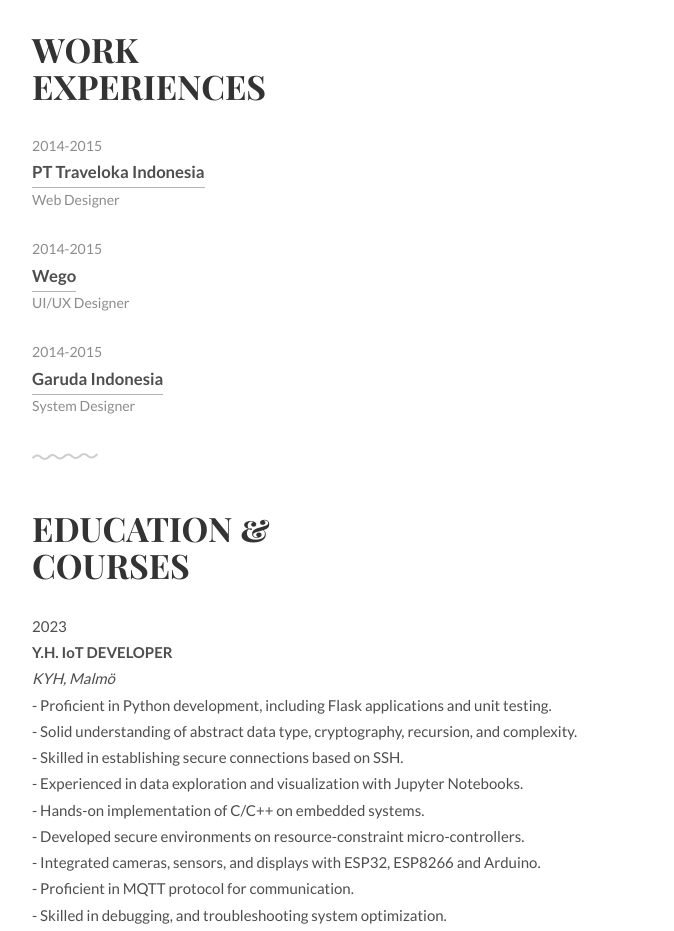
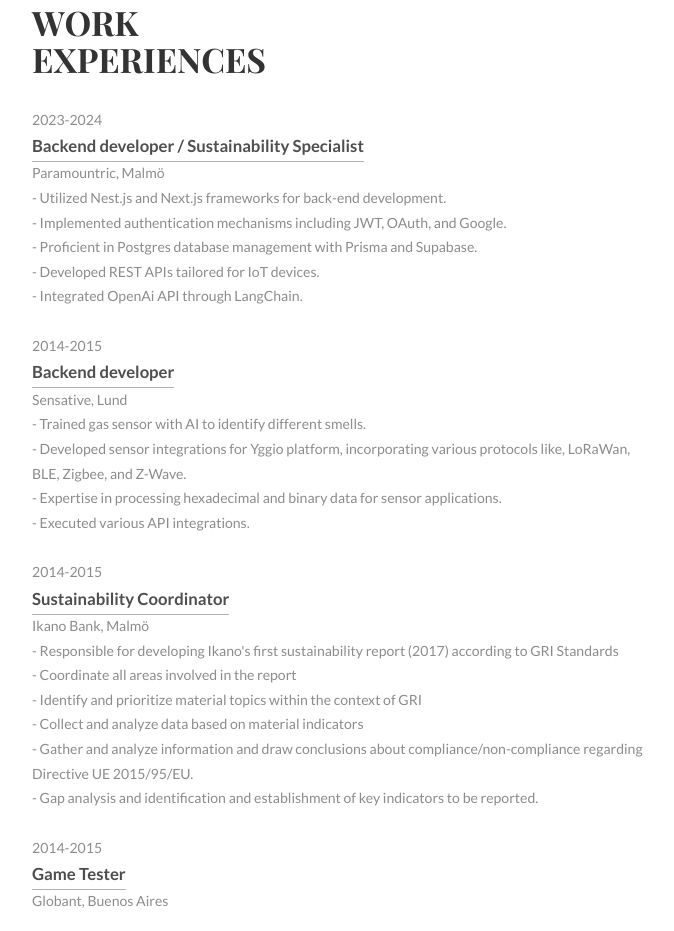
Before and after one commit to estanislao-lexicon/CV, a plain HTML site: page index.html in a window 1280 px wide. Shown: the part 678-1609 px from the top of the page, without its empty margins (297-971 px from the left). Drawn offline with Linux system fonts and the light colour scheme.

Commit message:
I am a (rullet)...

```diff
--- a/index.html
+++ b/index.html
@@ -17,7 +17,7 @@
 	<style>
 		.intro h1:before {
 			/* Edit this with your name or anything else */
-			content: 'Backgroud Title';
+			content: '';
 		}
 	</style>
 </head>
@@ -51,12 +51,12 @@
 					<img src="img/ava.jpg" alt="Avatar">
 				</div>
 				<div class="unit-80">
-					<h1>I live in<br><span id="typed"></span></h1>
+					<h1>I am a<br><span id="typed"></span></h1>
 				</div>
 				<p>
-					With a decade of experience leading sustainability projects and a recent transition into IoT development, I bring a robust technical background in C, C++, and Python.
+					With a decade of experience leading sustainability projects and a recent transition into Software development, I bring a robust technical background in C, C++, and Python.
                     My career has been built on extensive work with backend technologies, different frameworks, and micro-controllers. As part of my tasks, I wrote code for a variety of web applications and developed APIs to receive and process data from different types of sensors. I used Postman, Git, and Docker daily as part of my development tools in a Linux environment.
-                    Working as a backend developer has provided me with a strong foundation in my career, and I am excited about the opportunity to take on new challenges. I look forward to discussing my skills and experiences more during an interview.
+                    Working as a backend developer has provided me with a strong foundation in my career, and I am excited about the opportunity to take on new challenges.
 				</p>
 			</div>
 		</div>
@@ -67,19 +67,41 @@
 		<div class="container">
 			<h1>Work<br>Experiences</h1>
 			<ul class="work-list">
-				<li>2014-2015</li>
-				<li><a href="#">PT Traveloka Indonesia</a></li>
-				<li>Web Designer</li>
+				<li>2023-2024</li>
+				<li><a href="#">Backend developer / Sustainability Specialist</a></li>
+				<li>Paramountric, Malmö</li>
+                <li>- Utilized Nest.js and Next.js frameworks for back-end development.</li>
+                <li>- Implemented authentication mechanisms including JWT, OAuth, and Google.</li>
+                <li>- Proficient in Postgres database management with Prisma and Supabase.</li>
+                <li>- Developed REST APIs tailored for IoT devices.</li>
+                <li>- Integrated OpenAi API through LangChain.</li>
 			</ul>
 			<ul class="work-list">
 				<li>2014-2015</li>
-				<li><a href="#">Wego</a></li>
-				<li>UI/UX Designer</li>
+				<li><a href="#">Backend developer</a></li>
+				<li>Sensative, Lund</li>
+                <li>- Trained gas sensor with AI to identify different smells.</li>
+                <li>- Developed sensor integrations for Yggio platform, incorporating various protocols like, LoRaWan, BLE, Zigbee, and Z-Wave.</li>
+                <li>- Expertise in processing hexadecimal and binary data for sensor applications.</li>
+                <li>- Executed various API integrations.</li>
 			</ul>
 			<ul class="work-list">
 				<li>2014-2015</li>
-				<li><a href="#">Garuda Indonesia</a></li>
-				<li>System Designer</li>
+				<li><a href="#">Sustainability Coordinator</a></li>
+				<li>Ikano Bank, Malmö</li>
+                <li>- Responsible for developing Ikano's first sustainability report (2017) according to GRI Standards</li>
+                <li>- Coordinate all areas involved in the report</li>
+                <li>- Identify and prioritize material topics within the context of GRI</li>
+                <li>- Collect and analyze data based on material indicators</li>
+                <li>- Gather and analyze information and draw conclusions about compliance/non-compliance
+                    regarding Directive UE 2015/95/EU.</li>
+                <li>- Gap analysis and identification and establishment of key indicators to be reported.</li>
+
+			</ul>
+            <ul class="work-list">
+				<li>2014-2015</li>
+				<li><a href="#">Game Tester</a></li>
+				<li>Globant, Buenos Aires</li>
 			</ul>
 		</div>
 	</div>
@@ -209,7 +231,7 @@
     <script>
 		function newTyped(){}$(function(){$("#typed").typed({
 		// Change to edit type effect
-		strings: ["far northern sky", "your galaxy", "everywhere"],
+		strings: ["Backend developer", "Python developer", "JavaScript developer", "Frontend developer", "C# developer", "C/C++ developer", "Fullstack developer"],
 
 		typeSpeed:90,backDelay:700,contentType:"html",loop:!0,resetCallback:function(){newTyped()}}),$(".reset").click(function(){$("#typed").typed("reset")})});
     </script>
```
